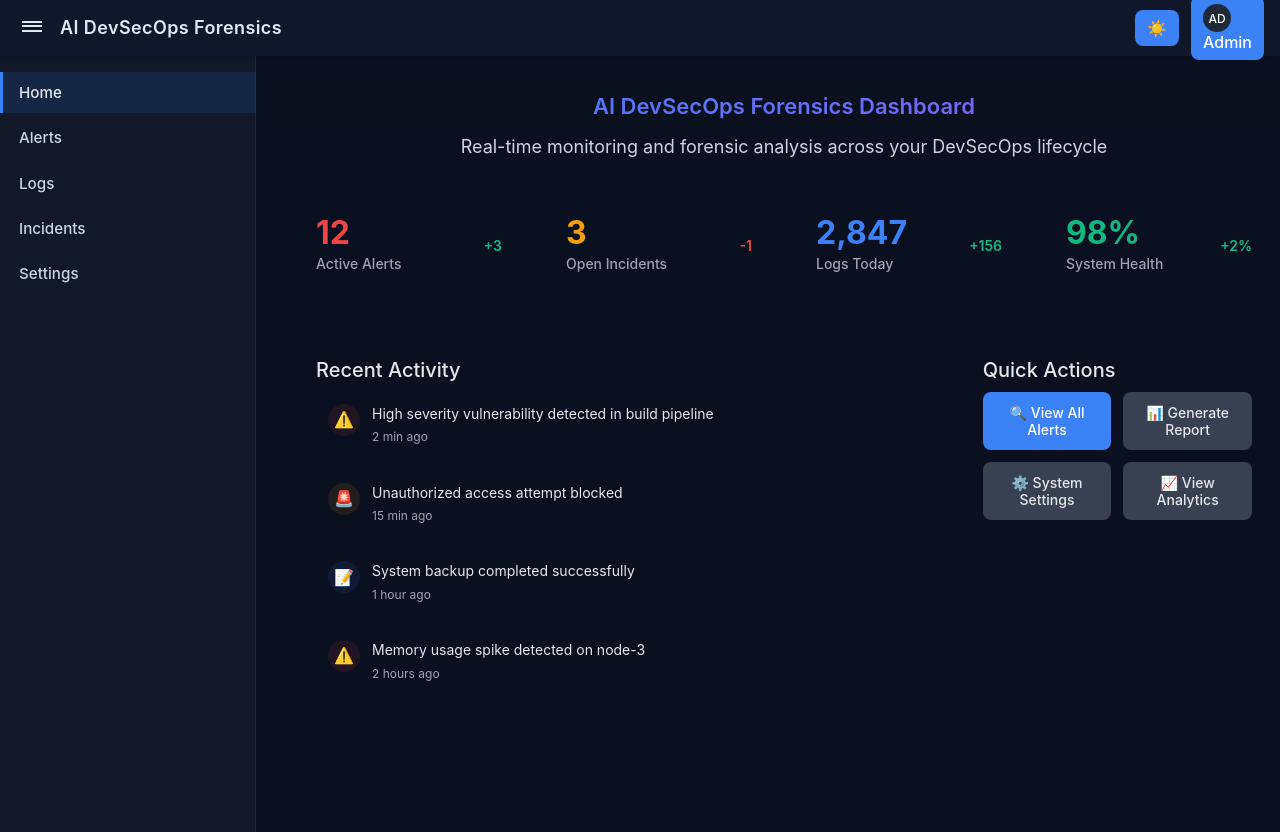
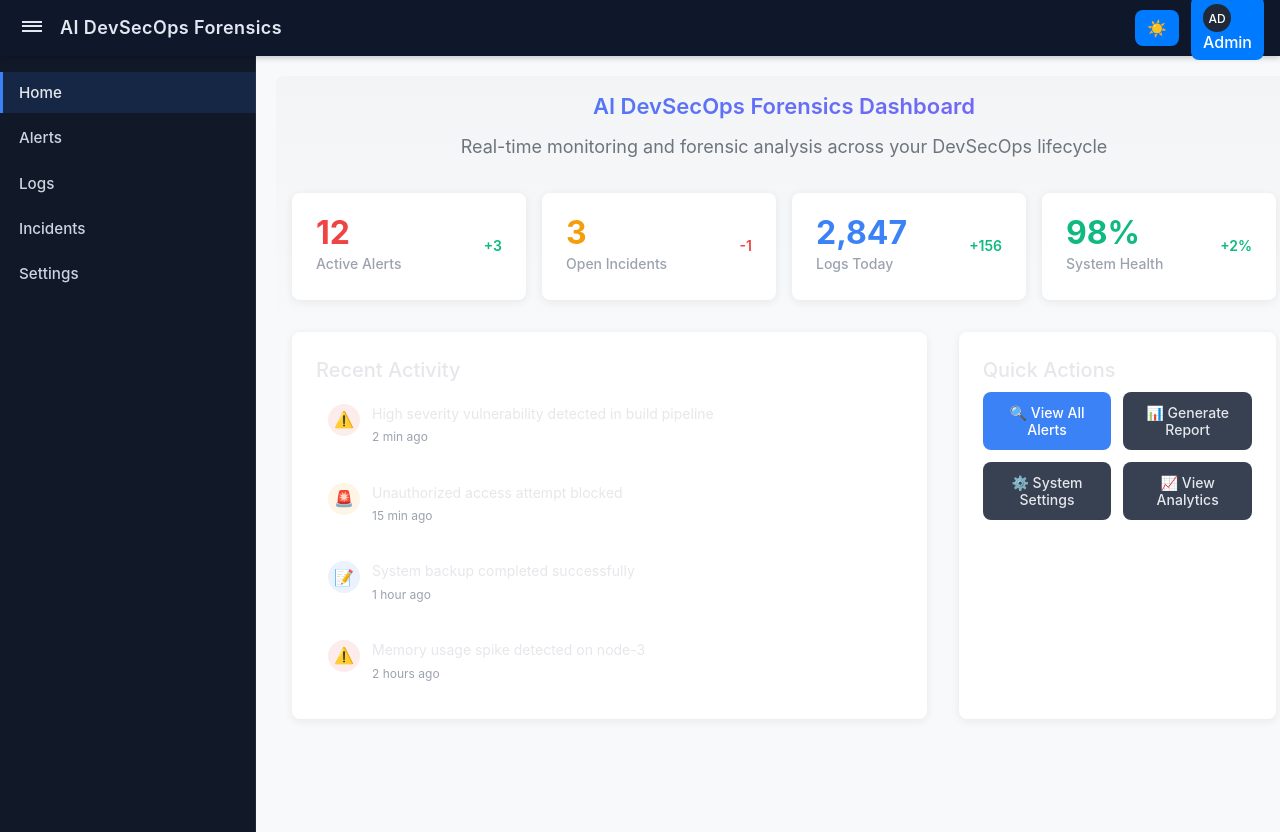
Before and after one commit to hariharan-r06/ai-devsecops-forensics, a React (Vite) app in the folder frontend/: page / in a window 1280 px wide. Built offline with nearby package versions, Linux system fonts and the light colour scheme.

Commit message:
Refactor Layout styles

```diff
--- a/frontend/src/styles/Layout.css
+++ b/frontend/src/styles/Layout.css
@@ -10,12 +10,46 @@
 	--font-size-h2: clamp(1rem, 2vw, 1.25rem);
 	--border-radius: 0.5rem;
 	--transition-speed: 0.25s;
+
+	/* Light theme (default) */
+	--bg: #F8F9FA;
+	--text: #212529;
+	--muted: #6C757D;
+	--navbar-bg: #FFFFFF;
+	--sidebar-bg: #FFFFFF;
+	--surface: #FFFFFF;
+	--surface-2: #F1F3F5;
+	--border: rgba(0,0,0,0.08);
+	--shadow: 0 2px 8px rgba(33, 37, 41, 0.08);
+	--accent: #007BFF;
+	--accent-hover: #0069D9;
+	--success: #10b981;
+	--warning: #f59e0b;
+	--danger: #ef4444;
+}
+
+/* Dark theme overrides */
+.theme-dark {
+	--bg: #0b1020;
+	--text: #e5e7eb;
+	--muted: #9ca3af;
+	--navbar-bg: #0f172a;
+	--sidebar-bg: #111827;
+	--surface: #0f172a;
+	--surface-2: #111827;
+	--border: rgba(255,255,255,0.08);
+	--shadow: 0 2px 8px rgba(0,0,0,0.3);
+	--accent: #3b82f6;
+	--accent-hover: #2563eb;
+	--success: #10b981;
+	--warning: #f59e0b;
+	--danger: #ef4444;
 }
 
 .app-layout {
 	min-height: 100vh;
-	background: #0b1020;
-	color: #e5e7eb;
+	background: var(--bg);
+	color: var(--text);
 	font-family: -apple-system, BlinkMacSystemFont, 'Segoe UI', Roboto, Oxygen, Ubuntu, Cantarell, 'Fira Sans', 'Droid Sans', 'Helvetica Neue', sans-serif;
 	font-size: var(--font-size-base);
 	line-height: 1.6;
@@ -55,23 +89,24 @@
 
 .page p {
 	line-height: 1.6;
-	color: #cbd5e1;
+	color: var(--muted);
 	margin: 0 0 clamp(0.5rem, 1vw, 0.75rem) 0;
 }
 
 button {
-	background: #3b82f6;
-	color: white;
+	background: var(--accent);
+	color: #fff;
 	border: none;
 	padding: clamp(0.375rem, 1vw, 0.5rem) clamp(0.5rem, 1.5vw, 0.75rem);
 	border-radius: var(--border-radius);
 	cursor: pointer;
 	font-size: var(--font-size-base);
-	transition: background-color var(--transition-speed) ease;
+	transition: background-color var(--transition-speed) ease, box-shadow var(--transition-speed) ease;
 }
 
 button:hover {
-	background: #2563eb;
+	background: var(--accent-hover);
+	box-shadow: var(--shadow);
 }
 
 button:focus {
```
